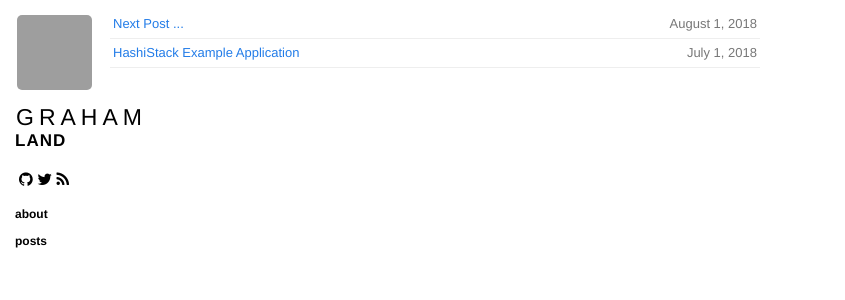
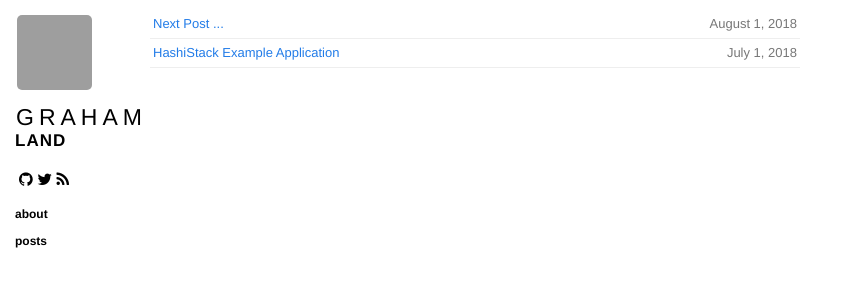
Before and after one commit to allthingsclowd/allthingsclowd.github.io, a Jekyll site: the page built from index.html, in a window 1280 px wide. Shown: the top 300 px of the page, without its empty margins (0-845 px from the left). Built offline with Jekyll 4.4.1, drawn with Linux system fonts in a browser that asks for light colours; nearby versions of some CDN libraries; grey boxes are pictures that could not be loaded.

Commit message:
Update base.scss

```diff
--- a/css/base.scss
+++ b/css/base.scss
@@ -17,7 +17,7 @@ a {
   position: fixed;
   left: 15px;
   top: 15px;
-  width: 150px;
+  width: 80px;
   font-family: Helvetica, sans-serif;
   a {
     text-decoration: none;
@@ -85,7 +85,7 @@ a {
 
 .content {
   max-width: 650px;
-  margin-left: 110px;
+  margin-left: 150px;
   margin-right: 20px;
   margin-bottom: 50px;
   h1, h2, h3, h4 {
```
